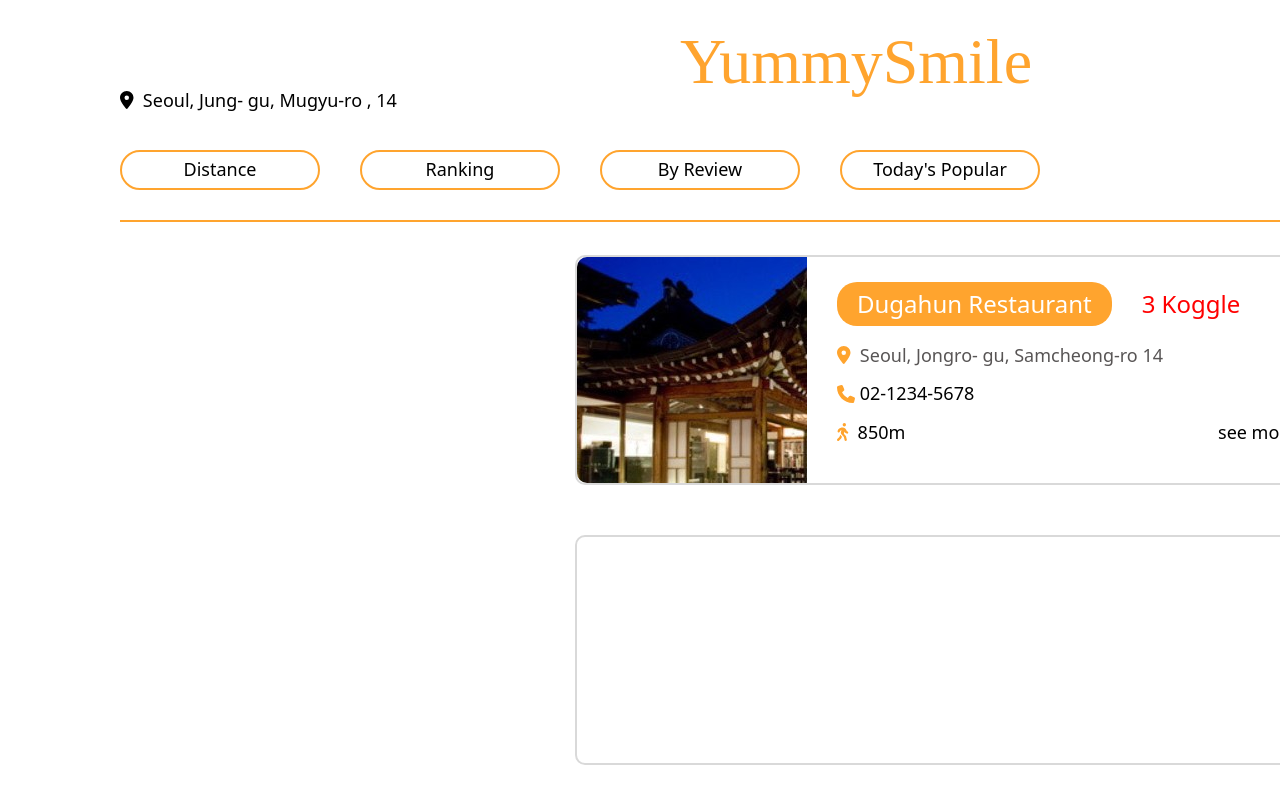
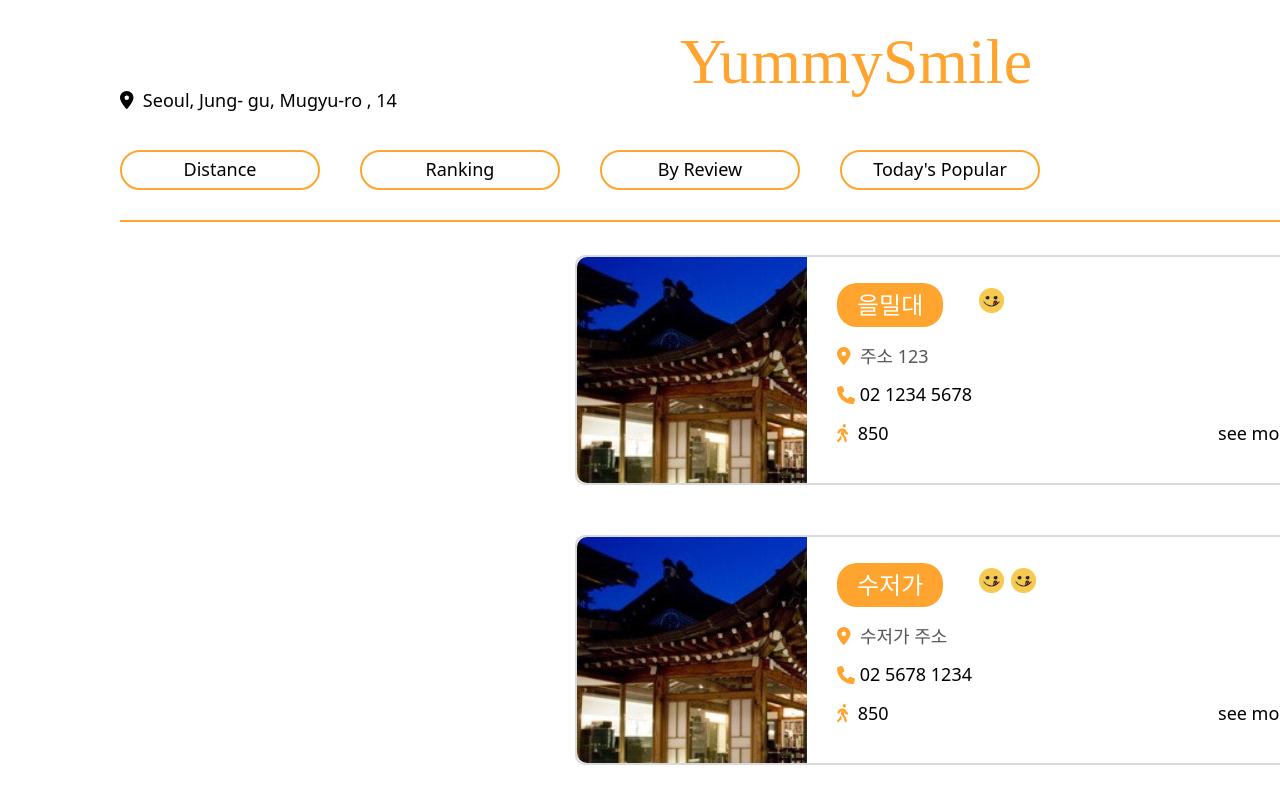
Before and after one commit to SojeongM/Koogle_front, a React (Create React App) app in the folder koogle/: page /search in a window 1280 px wide. Shown: the top 800 px of the page. Built offline with nearby package versions, Linux system fonts and the light colour scheme; a web font is replaced by a local one.

Commit message:
locate logic added

```diff
--- a/koogle/src/components/CustomerReview.js
+++ b/koogle/src/components/CustomerReview.js
@@ -13,18 +13,18 @@ const reviewDetails = [
   { icon: "🥰", text: "Friendly Service", count: 77 },
 ];
 
-const CustomerReviews = () => {
+const CustomerReviews = ({ resName, address }) => {
   {
     /*link 태그로 처리할것 */
   }
   const navigate = useNavigate();
   const goSearch = () => {
-    navigate("/review");
+    navigate("/review", { state: { resName, address } });
   };
   return (
     <ReviewsContainer>
       <ReviewBox width="1560px" height="280px" marginLeft="50px">
-        <PhotoReviews onClick={goSearch}>
+        <PhotoReviews onClick={() => goSearch()}>
           <ReviewPhoto src={testimg} alt="리뷰 사진"></ReviewPhoto>
           <ReviewPhoto src={testimg} alt="리뷰 사진"></ReviewPhoto>
           <ReviewPhoto
@@ -61,7 +61,7 @@ const CustomerReviews = () => {
         </NaverReview>
 
         <span
-          onClick={goSearch}
+          onClick={() => goSearch()}
           style={{
             cursor: "pointer",
             alignSelf: "flex-end",
--- a/koogle/src/components/Filter.js
+++ b/koogle/src/components/Filter.js
@@ -6,6 +6,8 @@ import { useNavigate } from "react-router";
 import { FontAwesomeIcon } from "@fortawesome/react-fontawesome";
 import { faSearch } from "@fortawesome/free-solid-svg-icons";
 import Review from "./Review";
+import { useRecoilState, atom } from "recoil";
+import { selectState } from "./atoms/select";
 
 const item1 = [
   {
@@ -57,7 +59,7 @@ const Select = () => {
 };
 
 const Select2 = () => {
-  const [select, setSelect] = useState("");
+  const [select, setSelect] = useRecoilState(selectState);
 
   const handleClick = (name) => {
     setSelect(name);
--- a/koogle/src/components/Info.js
+++ b/koogle/src/components/Info.js
@@ -8,7 +8,7 @@ import Navigators from "./Navigate";
 import logoimg from "../assets/Yummy.png";
 import { FontAwesomeIcon } from "@fortawesome/react-fontawesome";
 import { faPhone } from "@fortawesome/free-solid-svg-icons";
-
+import { useLocation } from "react-router-dom";
 import { useNavigate } from "react-router";
 
 const Operating_Hours = {
@@ -57,6 +57,11 @@ const OpeningInfoList = ({ hoursList }) => {
 };
 
 const Info = () => {
+  const location = useLocation();
+  const resName = location.state?.resName;
+  const address = location.state?.address;
+  const phone = location.state?.phone;
+
   return (
     <>
       <Navigators nav={false} />
@@ -73,7 +78,7 @@ const Info = () => {
               }}
             >
               <TopInfo>
-                <StoreName>{storeData.name}</StoreName>
+                <StoreName>{resName}</StoreName>
                 {[...Array(storeData.rating)].map((i) => (
                   <Ratings key={i} src={logoimg} />
                 ))}
@@ -86,11 +91,11 @@ const Info = () => {
                     icon={faPhone}
                     style={{ fontSize: "20px", color: "#ffa42e" }}
                   />
-                  <PhoneNumberText>{storeData.phone.number}</PhoneNumberText>
+                  <PhoneNumberText>{phone}</PhoneNumberText>
                 </PhoneNumberContainer>
               </BottomInfo>
 
-              <AddressInfo>{storeData.address}</AddressInfo>
+              <AddressInfo>📍 &nbsp;{address}</AddressInfo>
 
               <OpeningInfoList hoursList={storeData.hours} />
               <BookBtn>
@@ -106,7 +111,7 @@ const Info = () => {
         <MapBox />
       </OverViews>
 
-      <CustomerReviews />
+      <CustomerReviews resName={resName} address={address} />
 
       <MenuBox width="1590px" marginLeft="150px">
         <MenuInfo />
--- a/koogle/src/components/Main2.js
+++ b/koogle/src/components/Main2.js
@@ -11,25 +11,78 @@ import {
 import SettingImg from "../assets/setting.png";
 import TestImg from "../assets/testimg.jpg";
 import Filter from "./Filter";
+import Yummy from "../assets/Yummy.png";
 import { useNavigate } from "react-router";
 
+const list = [
+  {
+    id: 1,
+    name: "을밀대",
+    address: "주소 123",
+    image: "/path/to/image",
+    koogle_rating: 1,
+    phone: "02 1234 5678",
+    distance: 850,
+  },
+  {
+    id: 2,
+    name: "수저가",
+    address: "수저가 주소",
+    image: "/path/to/image",
+    koogle_rating: 2,
+    phone: "02 5678 1234",
+    distance: 850,
+  },
+  {
+    id: 3,
+    name: "밀플랜비",
+    address: "밀플랜비 주소",
+    image: "/path/to/image",
+    koogle_rating: 3,
+    phone: "02 0000 0000",
+    distance: 850,
+  },
+];
 const Main2 = () => {
   const navigate = useNavigate();
-  const goSearch = () => {
-    navigate("/info");
+  const goSearch = (item) => {
+    navigate("/info", {
+      state: { resName: item.name, address: item.address, phone: item.phone },
+    });
   };
+
   return (
     <>
       <Filter />
       <BigBody>
+        {list.map((item) => (
           <Store>
             <BigImg>
-            <img src={TestImg} object-fit="cover"></img>
+              <img
+                src={TestImg}
+                styled={{ objectFit: "cover" }}
+                alt="store img"
+              ></img>
             </BigImg>
             <Details>
               <First>
-              <Name>Dugahun Restaurant</Name>
-              <Rank>3 Koggle</Rank>
+                <Name>{item.name}</Name>
+                <Rank>
+                  {[...Array(item.koogle_rating)].map((i) => (
+                    <img
+                      style={{
+                        width: "27px",
+                        height: "27px",
+                        marginTop: "5px",
+                        marginLeft: "5px",
+                        padding: "1px",
+                      }}
+                      key={i}
+                      src={Yummy}
+                      alt="store"
+                    />
+                  ))}
+                </Rank>
               </First>
 
               <Loc>
@@ -37,11 +90,11 @@ const Main2 = () => {
                   icon={faLocationDot}
                   style={{ color: "#ffa42e" }}
                 />
-              &nbsp; Seoul, Jongro- gu, Samcheong-ro 14
+                &nbsp; {item.address}
               </Loc>
               <Call>
                 <FontAwesomeIcon icon={faPhone} style={{ color: "#ffa42e" }} />
-              &nbsp;02-1234-5678
+                &nbsp;{item.phone}
               </Call>
               <Last>
                 <Distance>
@@ -49,18 +102,16 @@ const Main2 = () => {
                     icon={faPersonWalking}
                     style={{ color: "#ffa42e" }}
                   />
-                &nbsp;&nbsp;850m
+                  &nbsp;&nbsp;{item.distance}
                 </Distance>
-              <More onClick={goSearch}>
+                <More onClick={() => goSearch(item)}>
                   see more&nbsp;
                   <FontAwesomeIcon icon={faArrowRight} />
                 </More>
               </Last>
             </Details>
           </Store>
-        <Store></Store>
-        <Store></Store>
-        <Store></Store>
+        ))}
       </BigBody>
     </>
   );
@@ -83,7 +134,7 @@ const Store = styled.div`
   width: 770px;
   height: 230px;
   margin: 50px auto;
-  border: 2px solid #D9D9D9;
+  border: 2px solid #d9d9d9;
 
   border-radius: 10px;
   position: relative;
--- a/koogle/src/components/Review.js
+++ b/koogle/src/components/Review.js
@@ -3,9 +3,13 @@ import Filter from "./Filter";
 import testimg from "../assets/testimg.jpg";
 import profileimg from "../assets/profile.svg";
 import React from "react";
-import { useState } from "react";
+import { useEffect, useState } from "react";
+import { axios } from "react";
 
 import { text } from "@fortawesome/fontawesome-svg-core";
+import { useRecoilValue } from "recoil";
+import { selectState } from "./atoms/select";
+import { useLocation } from "react-router-dom";
 const reviewDetails = [
   { icon: "🖼️", text: "Nice Interrior" },
   { icon: "🍕", text: "Delicious Food" },
@@ -22,71 +26,98 @@ const selectedReviewDetails = [
   { icon: "🍕", text: "Delicious Food" },
   { icon: "☀️", text: "Nice View" },
 ];
-const reviews = [
+
+const countryFlags = {
+  USA: "🇺🇸",
+  UK: "🇬🇧",
+  KOR: "🇰🇷",
+  JPN: "🇯🇵",
+  CHN: "🇨🇳",
+  GER: "🇩🇪",
+  FRA: "🇫🇷",
+  VNM: "🇻🇳",
+  THA: "🇹🇭",
+};
+
+const datas = [
   {
-    profileImage: profileimg,
-    nickname: "Anonymus",
-    flag: "🇰🇷",
-    rating: 4.3,
-    reviewTime: "1month ago",
-    totalReviews: 105,
-    totalPhotos: 20,
-    reviewText: "I visite",
-    reviewPhotos: [testimg, testimg, testimg],
+    restaurants_info: {
+      restaurant_name: "을밀대",
+      address: "서울 마포구 숭문길 24 04138",
+      total_review: 8,
+      avg_star: 3.0,
+    },
+    country_reviews: [
+      {
+        username: "GOOGLE",
+        star: 5,
+        total_review_count: 1,
+        total_image_count: 1,
+        content: "존맛탱구리네요~~",
+        country: "KOR",
+        created_at: "1 dyas, 21hours, 19minutes ago",
       },
       {
-    profileImage: profileimg,
-    nickname: "Anonymus",
-    flag: "🇰🇷",
-    rating: 4.3,
-    reviewTime: "1month ago",
-    totalReviews: 105,
-    totalPhotos: 20,
-    reviewText: "리뷰내용~ 어쩌고 저쩌고 맛있었고",
-    reviewPhotos: [testimg, testimg, testimg],
-  },
-
-  {
-    profileImage: profileimg,
-    nickname: "닉네임3",
-    flag: "🇺🇸",
-    rating: 4.8,
-    reviewTime: "2weeks ago",
-    totalReviews: 50,
-    totalPhotos: 10,
-    reviewText:
-      "I visited this restaurant on a friend's recommendation, and I was absolutely delighted with the experience. The ambiance was so cozy, making it a perfect spot for conversations. Their homemade ravioli is definitely something to write home about. Every bite was filled with flavor!",
-    reviewPhotos: [testimg],
+        username: "GOOGLE",
+        star: 5,
+        total_review_count: 1,
+        total_image_count: 1,
+        content: "존맛탱구리네요~~",
+        country: "USA",
+        created_at: "1 dyas, 21hours, 19minutes ago",
       },
       {
-    profileImage: profileimg,
-    nickname: "닉네임4",
-    flag: "🇺🇸",
-    rating: 4.8,
-    reviewTime: "2weeks ago",
-    totalReviews: 50,
-    totalPhotos: 10,
-    reviewText:
-      "I visited this restaurant on a friend's recommendation, and I was absolutely delighted with the experience. The ambiance was so cozy, making it a perfect spot for conversations. Their homemade ravioli is definitely something to write home about. Every bite was filled with flavor!",
-    reviewPhotos: [testimg],
+        username: "라이언",
+        star: 3,
+        total_review_count: 1,
+        total_image_count: 1,
+        content: "라이크 라이언~~~~",
+        country: "USA",
+        created_at: "0 dyas, 22hours, 53minutes ago",
       },
       {
-    profileImage: profileimg,
-    nickname: "닉네임5",
-    flag: "🇺🇸",
-    rating: 4.8,
-    reviewTime: "2weeks ago",
-    totalReviews: 50,
-    totalPhotos: 10,
-    reviewText:
-      "I visited this restaurant on a friend's recommendation, and I was absolutely delighted with the experience. The ambiance was so cozy, making it a perfect spot for conversations. Their homemade ravioli is definitely something to write home about. Every bite was filled with flavor!",
-    reviewPhotos: [testimg],
+        username: "사자",
+        star: 5,
+        total_review_count: 1,
+        total_image_count: 1,
+        content:
+          "사자사자사자사자사자사자사자사자사자사자사자사자사자사자사자사자사자사자사자사자사자사자사자사자ㅍ",
+        country: "USA",
+        created_at: "0 dyas, 22hours, 52minutes ago",
+      },
+      {
+        username: "고구마",
+        star: 3,
+        total_review_count: 1,
+        total_image_count: 1,
+        content:
+          "고구마고구마고구마고구마고구마고구마고구마고구마고구마고구마고구마고구마고구마고구마고구마고구마고구마고구마고구마고구마고구마고구마고구마고구마고구마고구마고구마고구마고구마ㅍ",
+        country: "USA",
+        created_at: "0 dyas, 22hours, 52minutes ago",
+      },
+      {
+        username: "감자",
+        star: 1,
+        total_review_count: 1,
+        total_image_count: 1,
+        content:
+          "감자국감자국감자국감자국감자국감자국감자국감자국감자국감자국감자국감자국감자국감자국감자국감자국감자국감자국감자국감자국감자국감자국감자국감자국감자국감자국감자국감자국감자국감자국감자국감자국감자국감자국감자국감자국감자국감자국감자국감자국감자국감자국감자국ㅍ",
+        country: "CHN",
+        created_at: "0 dyas, 22hours, 51minutes ago",
+      },
+    ],
+    country_list: ["UK", "USA"],
   },
 ];
 
-const koreanReviews = reviews.filter((review) => review.flag === "🇰🇷");
-const otherReviews = reviews.filter((review) => review.flag !== "🇰🇷");
+const koreanReviews = datas
+  .flatMap((data) => data.country_reviews)
+  .filter((review) => review.country === "KOR");
+const otherReviews = datas
+  .flatMap((data) => data.country_reviews)
+  .filter((review) => review.country !== "KOR");
 
+console.log(koreanReviews);
 const ReviewPopup = ({ onClose }) => {
   const [reviewContent, setReviewContent] = useState("");
   const [selectedDetails, setSelectedDetails] = useState([]);
@@ -227,31 +258,49 @@ const ReviewPopup = ({ onClose }) => {
 
 const Review = () => {
   const [showPopup, setShowPopup] = React.useState(false);
+  const select = useRecoilValue(selectState);
+  const location = useLocation();
+
+  const resName = location.state.resName;
+  const address = location.state.address;
+
   if (showPopup) {
     document.body.style.overflow = "hidden";
   } else {
     document.body.style.overflow = "auto";
   }
+
+  // useEffect(() => {
+  //   if (select == "") {
+  //     const data = axios.get(
+  //       `${""}/api/restaurants/reviews/${"레스토랑이름"}/review_detail/${""}/`
+  //     );
+  //   }
+  // }, [select]);
+
   return (
     <>
       <div>
         <HorizonLine />
         <InfoBox>
           <ResName>
-            🍴Dugahun Restaurant
+            🍴{datas[0].restaurants_info.restaurant_name}
             <WriteReviewBtn onClick={() => setShowPopup(true)}>
               ✍️Write a Review
             </WriteReviewBtn>
           </ResName>
 
-          <AddressInfo>📍Seoul, Jongro- gu, Samcheong-ro 14</AddressInfo>
+          <AddressInfo>📍{datas[0].restaurants_info.address}</AddressInfo>
           <Ratings>
-            🌟 <RatingValue>4.52</RatingValue>
-            290 Reviews
+            🌟&nbsp;
+            <RatingValue>{datas[0].restaurants_info.avg_star}</RatingValue>
+            {datas[0].restaurants_info.total_review}&nbsp; reviews
           </Ratings>
         </InfoBox>
       </div>
+
       <Filter showLine={false} />
+
       <Blank />
       <HorizonLine />
       <ReviewContainer>
@@ -273,11 +322,12 @@ const Review = () => {
                   />
                   <UserInfo>
                     <NickName>
-                      {koreanReviews[index].flag}{" "}
-                      {koreanReviews[index].nickname}
+                      {countryFlags[koreanReviews[index].country] ||
+                        koreanReviews[index].country}{" "}
+                      {koreanReviews[index].username}
                     </NickName>
                     <RatingInfo>
-                      <TimeSpan>{koreanReviews[index].reviewTime}</TimeSpan>
+                      <TimeSpan>{koreanReviews[index].created_at}</TimeSpan>
                     </RatingInfo>
                     <div>
                       {selectedReviewDetails.map((detail) => (
@@ -288,9 +338,9 @@ const Review = () => {
                     </div>
                   </UserInfo>
                 </Photo>
-                <ReviewText>{koreanReviews[index].reviewText}</ReviewText>
+                <ReviewText>{koreanReviews[index].content}</ReviewText>
                 <PhotoReviewBox>
-                  {koreanReviews[index].reviewPhotos.map((photo) => (
+                  {(koreanReviews[index]?.reviewPhotos || []).map((photo) => (
                     <PhotoReview key={photo} src={photo} alt="리뷰사진" />
                   ))}
                 </PhotoReviewBox>
@@ -311,11 +361,13 @@ const Review = () => {
                   />
                   <UserInfo>
                     <NickName>
-                      {otherReviews[index].flag} {otherReviews[index].nickname}
+                      {countryFlags[otherReviews[index].country] ||
+                        otherReviews[index].country}{" "}
+                      {otherReviews[index].username}
                     </NickName>
                     <RatingInfo>
-                      ⭐ {otherReviews[index].rating}{" "}
-                      <TimeSpan>{otherReviews[index].reviewTime}</TimeSpan>
+                      ⭐ {otherReviews[index].star}{" "}
+                      <TimeSpan>{otherReviews[index].created_at}</TimeSpan>
                     </RatingInfo>
                     <div>
                       {selectedReviewDetails.map((detail) => (
@@ -326,9 +378,9 @@ const Review = () => {
                     </div>
                   </UserInfo>
                 </Photo>
-                <ReviewText>{otherReviews[index].reviewText}</ReviewText>
+                <ReviewText>{otherReviews[index].content}</ReviewText>
                 <PhotoReviewBox>
-                  {otherReviews[index].reviewPhotos.map((photo) => (
+                  {(otherReviews[index]?.reviewPhotos || []).map((photo) => (
                     <PhotoReview key={photo} src={photo} alt="리뷰사진" />
                   ))}
                 </PhotoReviewBox>
--- /dev/null
+++ b/koogle/src/components/atoms/select.js
@@ -0,0 +1,6 @@
+import { atom } from "recoil";
+
+export const selectState = atom({
+  key: "select",
+  default: "",
+});
```
Also changed, not shown: koogle/src/App.js (+10 -2 lines). Lines whose indentation alone changed are shown as unchanged.
